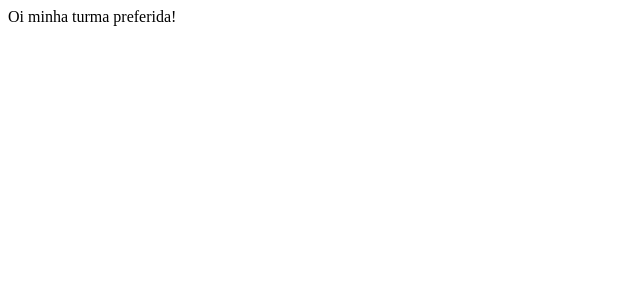
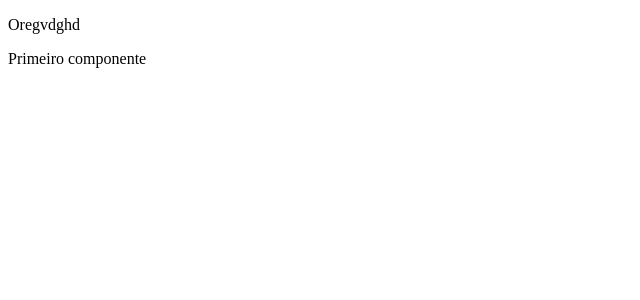
Before and after one commit to shajardini/ReactMGSP, a React (Create React App) app: page / in a window 1280 px wide. Shown: the top 300 px of the page, without its empty margins (0-640 px from the left). Built offline with nearby package versions, Linux system fonts and the light colour scheme.

Commit message:
atualização

```diff
--- a/src/App.jsx
+++ b/src/App.jsx
@@ -1,7 +1,14 @@
 import React from "react";
+import Primeiro from "./components/primeiro";
 
-function App(){
-    return 'Oi minha turma preferida!'
+function App() {
+    return (
+
+        <div>
+            <p>Oregvdghd</p>
+            <Primeiro></Primeiro>
+        </div>
+    )
 
 }
 
--- /dev/null
+++ b/src/components/primeiro/index.jsx
@@ -0,0 +1,6 @@
+import React from "react";
+
+
+export default function Primeiro(){
+    return 'Primeiro componente'
+}
```
